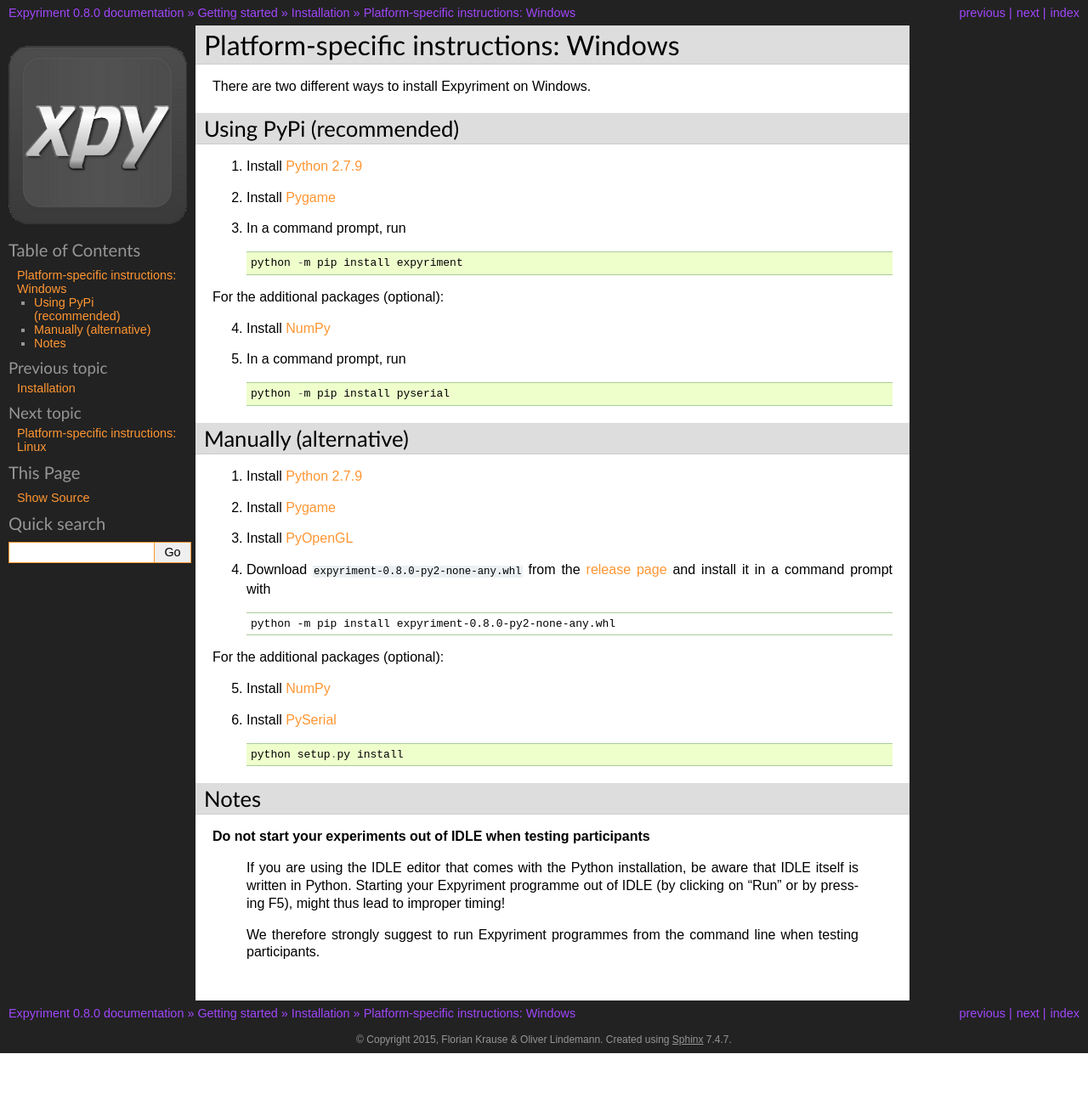
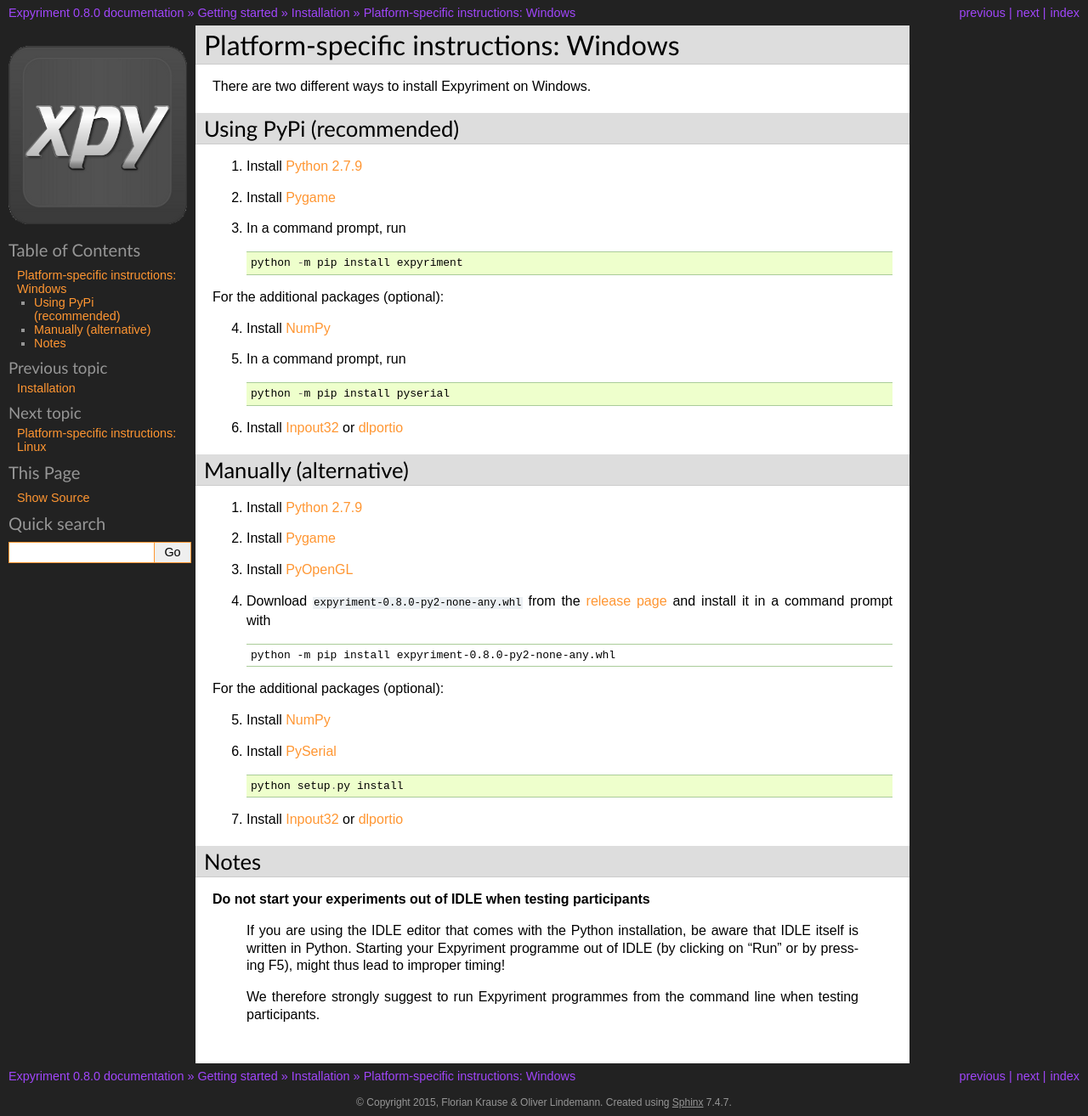
Before and after one commit to expyriment/expyriment, a Sphinx documentation site: the page built from documentation/sphinx/Installation.Windows.rst, in a window 1280 px wide. Shown: the whole page at 85% size. Built offline with Sphinx 7.4.7, drawn with Linux system fonts in a browser that asks for light colours; pages that are not in the unit, such as notebooks, are missing from menus; before the commit the page ends 1240 px from its top, so only the background shows below that.

Commit message:
Added links to parallel port driver for Windows

```diff
--- a/documentation/sphinx/Installation.Windows.rst
+++ b/documentation/sphinx/Installation.Windows.rst
@@ -21,6 +21,8 @@
 
       python -m pip install pyserial
 
+6. Install Inpout32_ or dlportio_
+
 
 Manually (alternative)
 ----------------------
@@ -41,6 +43,8 @@
 
     python setup.py install
 
+7. Install Inpout32_ or dlportio_
+
 
 Notes
 -----
@@ -59,4 +63,6 @@
 .. _PyOpenGL: https://pypi.python.org/packages/any/P/PyOpenGL/PyOpenGL-3.1.0.win32.exe#md5=f175505f4f9e21c8c5c6adc794296d81
 .. _NumPy:  http://sourceforge.net/projects/numpy/files/NumPy/1.9.2/numpy-1.9.2-win32-superpack-python2.7.exe
 .. _PySerial: http://sourceforge.net/projects/pyserial/files/pyserial/2.7/pyserial-2.7.win32.exe/download
+.. _inpout32: http://www.highrez.co.uk/Downloads/InpOut32/
+.. _dlportio: http://real.kiev.ua/2010/11/29/dlportio-and-32-bit-windows/
 .. _`release page`: http://github.com/expyriment/expyriment/releases/
--- a/documentation/sphinx/Installation.rst
+++ b/documentation/sphinx/Installation.rst
@@ -18,6 +18,7 @@
 * NumPy_ (>=1.6) (to use data preprocessing)
 * PySerial_ (>=2.5) (to use serial port communication)
 * PyParallel_ (>=0.2) (to use parallel port communication on Linux)
+* Inpout32_ or dlportio_ (to use parallel port communication on Windows)
 
 Please be aware that Expyriment plugins (extras) might have additional dependencies.
 
@@ -41,4 +42,6 @@
 .. _PyParallel: http://pyserial.sourceforge.net
 .. _PySerial: http://pyserial.sourceforge.net/pyparallel.html
 .. _NumPy: http://numpy.org/
+.. _inpout32: http://www.highrez.co.uk/Downloads/InpOut32/
+.. _dlportio: http://real.kiev.ua/2010/11/29/dlportio-and-32-bit-windows/
 .. _`release page`: https://github.com/expyriment/expyriment/releases
```
